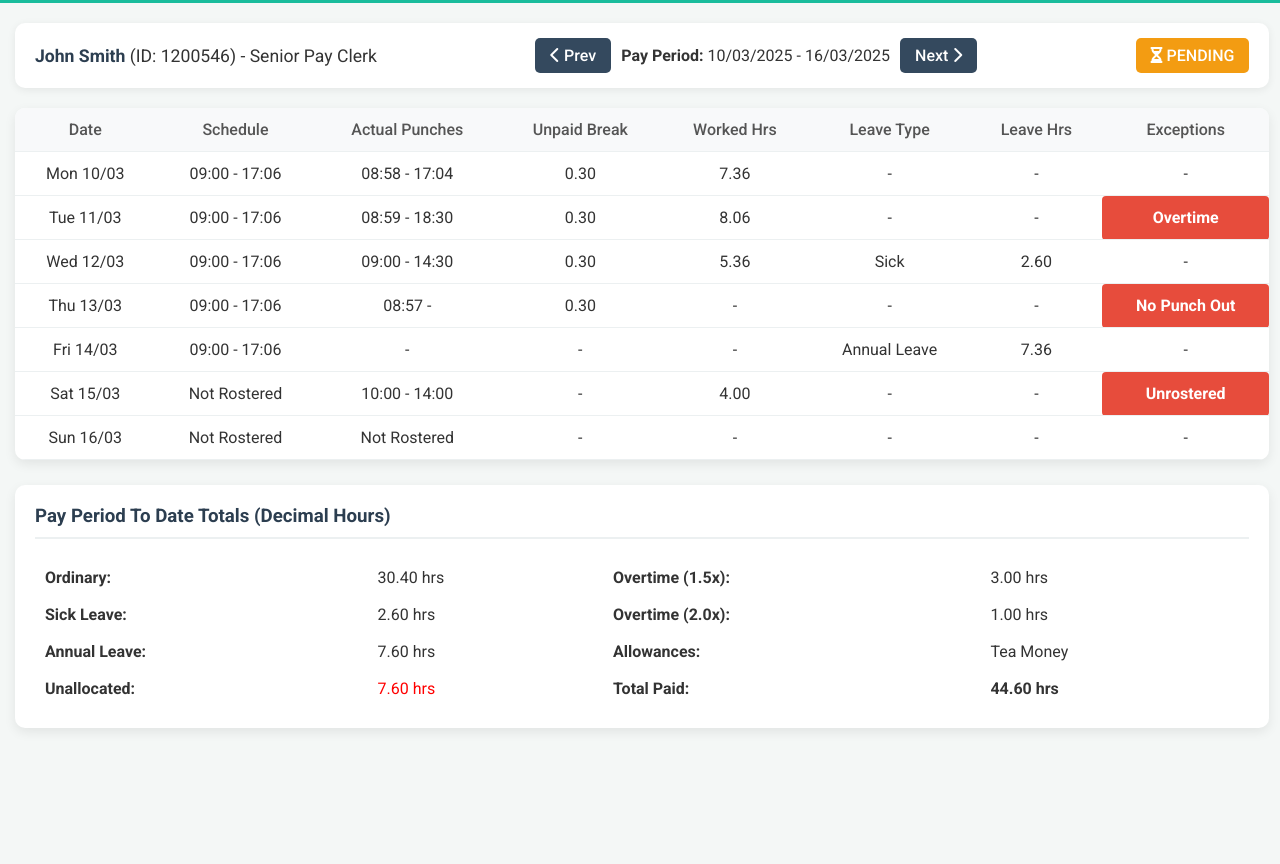
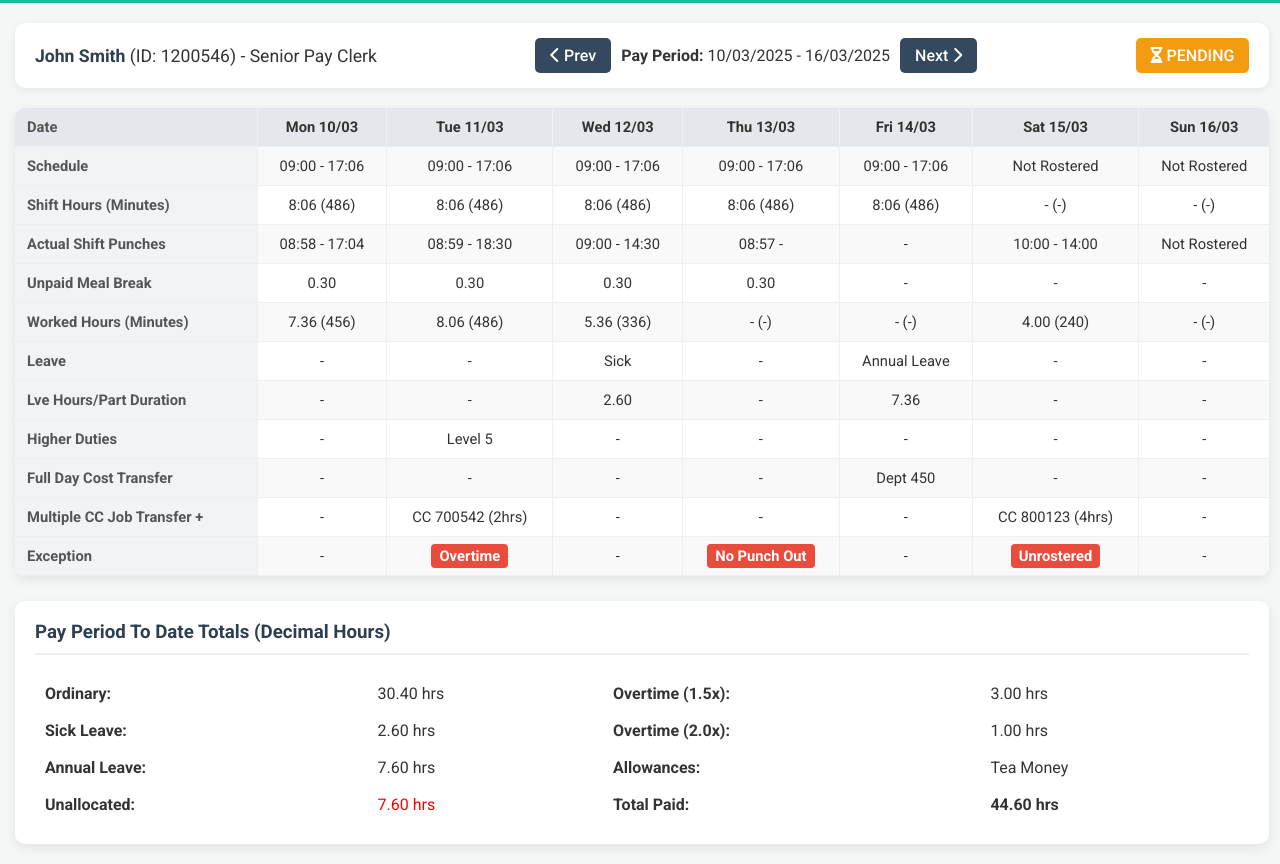
Before and after one commit to Brendilka/brendilkav1, a website: page manager-dashboard/manager-workspace/manager-timecard.html in a window 1280 px wide. Shown: the part 84-948 px from the top of the page. Before the commit the page ends 832 px from the top, so only its background shows below. Drawn offline with Linux system fonts and the light colour scheme.

Commit message:
Changed timecard layout from horizontal to vertical with expanded fields

```diff
--- a/manager-dashboard/manager-workspace/manager-timecard.html
+++ b/manager-dashboard/manager-workspace/manager-timecard.html
@@ -49,12 +49,37 @@
         .timecard-header .period-nav a { background-color: var(--accent-dark-blue); }
         .timecard-header .status-badge { background-color: var(--pending-bg); font-size: 1em; }
 
-        .timecard-table-container { overflow-x: auto; background: var(--card-bg); border-radius: 10px; box-shadow: 0 4px 12px rgba(0,0,0,0.08); }
+        .timecard-table-container { overflow-x: auto; background: var(--card-bg); border-radius: 10px; box-shadow: 0 4px 12px rgba(0,0,0,0.08); margin-bottom: 20px; }
         .data-table { width: 100%; border-collapse: collapse; }
-        .data-table th, .data-table td { padding: 12px 15px; text-align: center; border-bottom: 1px solid var(--border-color); white-space: nowrap; }
-        .data-table thead th { background-color: #f8f9fa; color: var(--text-secondary); font-weight: 500; }
-        .data-table tbody tr:hover { background-color: #f1f1f1; }
+        .data-table th, .data-table td { padding: 10px 12px; text-align: center; border-bottom: 1px solid var(--border-color); border-right: 1px solid var(--border-color); white-space: nowrap; font-size: 0.92em; }
+        .data-table td:last-child { border-right: none; }
+        .data-table th {
+            background-color: #f0f4f7;
+            color: var(--text-secondary);
+            font-weight: 600;
+            text-align: left;
+            min-width: 180px;
+            position: sticky;
+            left: 0;
+            z-index: 1;
+            box-shadow: 2px 0 5px rgba(0,0,0,0.05);
+        }
+        .data-table tr:nth-child(even) { background-color: #f9f9f9; }
+        .data-table tr:hover { background-color: #f1f1f1; }
         .exception { background-color: var(--exception-bg); color: white; font-weight: bold; padding: 3px 8px; border-radius: 4px; }
+
+        /* Additional styles for the enhanced timecard */
+        .data-table tr:first-child th,
+        .data-table tr:first-child td {
+            position: sticky;
+            top: 0;
+            background-color: #e4e7eb;
+            z-index: 2;
+            font-weight: 600;
+        }
+        .data-table tr:first-child th {
+            z-index: 3; /* Corner cell needs highest z-index */
+        }
 
         .totals-section { margin-top: 25px; }
         .totals-card { background: var(--card-bg); padding: 20px; border-radius: 10px; box-shadow: 0 4px 12px rgba(0,0,0,0.08); }
@@ -88,26 +113,127 @@
 
         <div class="timecard-table-container">
             <table class="data-table">
-                <thead>
+                <tbody>
                     <tr>
                         <th>Date</th>
+                        <td>Mon 10/03</td>
+                        <td>Tue 11/03</td>
+                        <td>Wed 12/03</td>
+                        <td>Thu 13/03</td>
+                        <td>Fri 14/03</td>
+                        <td>Sat 15/03</td>
+                        <td>Sun 16/03</td>
+                    </tr>
+                    <tr>
                         <th>Schedule</th>
-                        <th>Actual Punches</th>
-                        <th>Unpaid Break</th>
-                        <th>Worked Hrs</th>
-                        <th>Leave Type</th>
-                        <th>Leave Hrs</th>
-                        <th>Exceptions</th>
+                        <td>09:00 - 17:06</td>
+                        <td>09:00 - 17:06</td>
+                        <td>09:00 - 17:06</td>
+                        <td>09:00 - 17:06</td>
+                        <td>09:00 - 17:06</td>
+                        <td>Not Rostered</td>
+                        <td>Not Rostered</td>
                     </tr>
-                </thead>
-                <tbody>
-                    <tr><td>Mon 10/03</td><td>09:00 - 17:06</td><td>08:58 - 17:04</td><td>0.30</td><td>7.36</td><td>-</td><td>-</td><td>-</td></tr>
-                    <tr><td>Tue 11/03</td><td>09:00 - 17:06</td><td>08:59 - 18:30</td><td>0.30</td><td>8.06</td><td>-</td><td>-</td><td class="exception">Overtime</td></tr>
-                    <tr><td>Wed 12/03</td><td>09:00 - 17:06</td><td>09:00 - 14:30</td><td>0.30</td><td>5.36</td><td>Sick</td><td>2.60</td><td>-</td></tr>
-                    <tr><td>Thu 13/03</td><td>09:00 - 17:06</td><td>08:57 - </td><td>0.30</td><td>-</td><td>-</td><td>-</td><td class="exception">No Punch Out</td></tr>
-                    <tr><td>Fri 14/03</td><td>09:00 - 17:06</td><td>-</td><td>-</td><td>-</td><td>Annual Leave</td><td>7.36</td><td>-</td></tr>
-                    <tr><td>Sat 15/03</td><td>Not Rostered</td><td>10:00 - 14:00</td><td>-</td><td>4.00</td><td>-</td><td>-</td><td class="exception">Unrostered</td></tr>
-                    <tr><td>Sun 16/03</td><td>Not Rostered</td><td>Not Rostered</td><td>-</td><td>-</td><td>-</td><td>-</td><td>-</td></tr>
+                    <tr>
+                        <th>Shift Hours (Minutes)</th>
+                        <td>8:06 (486)</td>
+                        <td>8:06 (486)</td>
+                        <td>8:06 (486)</td>
+                        <td>8:06 (486)</td>
+                        <td>8:06 (486)</td>
+                        <td>- (-)</td>
+                        <td>- (-)</td>
+                    </tr>
+                    <tr>
+                        <th>Actual Shift Punches</th>
+                        <td>08:58 - 17:04</td>
+                        <td>08:59 - 18:30</td>
+                        <td>09:00 - 14:30</td>
+                        <td>08:57 - </td>
+                        <td>-</td>
+                        <td>10:00 - 14:00</td>
+                        <td>Not Rostered</td>
+                    </tr>
+                    <tr>
+                        <th>Unpaid Meal Break</th>
+                        <td>0.30</td>
+                        <td>0.30</td>
+                        <td>0.30</td>
+                        <td>0.30</td>
+                        <td>-</td>
+                        <td>-</td>
+                        <td>-</td>
+                    </tr>
+                    <tr>
+                        <th>Worked Hours (Minutes)</th>
+                        <td>7.36 (456)</td>
+                        <td>8.06 (486)</td>
+                        <td>5.36 (336)</td>
+                        <td>- (-)</td>
+                        <td>- (-)</td>
+                        <td>4.00 (240)</td>
+                        <td>- (-)</td>
+                    </tr>
+                    <tr>
+                        <th>Leave</th>
+                        <td>-</td>
+                        <td>-</td>
+                        <td>Sick</td>
+                        <td>-</td>
+                        <td>Annual Leave</td>
+                        <td>-</td>
+                        <td>-</td>
+                    </tr>
+                    <tr>
+                        <th>Lve Hours/Part Duration</th>
+                        <td>-</td>
+                        <td>-</td>
+                        <td>2.60</td>
+                        <td>-</td>
+                        <td>7.36</td>
+                        <td>-</td>
+                        <td>-</td>
+                    </tr>
+                    <tr>
+                        <th>Higher Duties</th>
+                        <td>-</td>
+                        <td>Level 5</td>
+                        <td>-</td>
+                        <td>-</td>
+                        <td>-</td>
+                        <td>-</td>
+                        <td>-</td>
+                    </tr>
+                    <tr>
+                        <th>Full Day Cost Transfer</th>
+                        <td>-</td>
+                        <td>-</td>
+                        <td>-</td>
+                        <td>-</td>
+                        <td>Dept 450</td>
+                        <td>-</td>
+                        <td>-</td>
+                    </tr>
+                    <tr>
+                        <th>Multiple CC Job Transfer +</th>
+                        <td>-</td>
+                        <td>CC 700542 (2hrs)</td>
+                        <td>-</td>
+                        <td>-</td>
+                        <td>-</td>
+                        <td>CC 800123 (4hrs)</td>
+                        <td>-</td>
+                    </tr>
+                    <tr>
+                        <th>Exception</th>
+                        <td>-</td>
+                        <td><span class="exception">Overtime</span></td>
+                        <td>-</td>
+                        <td><span class="exception">No Punch Out</span></td>
+                        <td>-</td>
+                        <td><span class="exception">Unrostered</span></td>
+                        <td>-</td>
+                    </tr>
                 </tbody>
             </table>
         </div>
```
